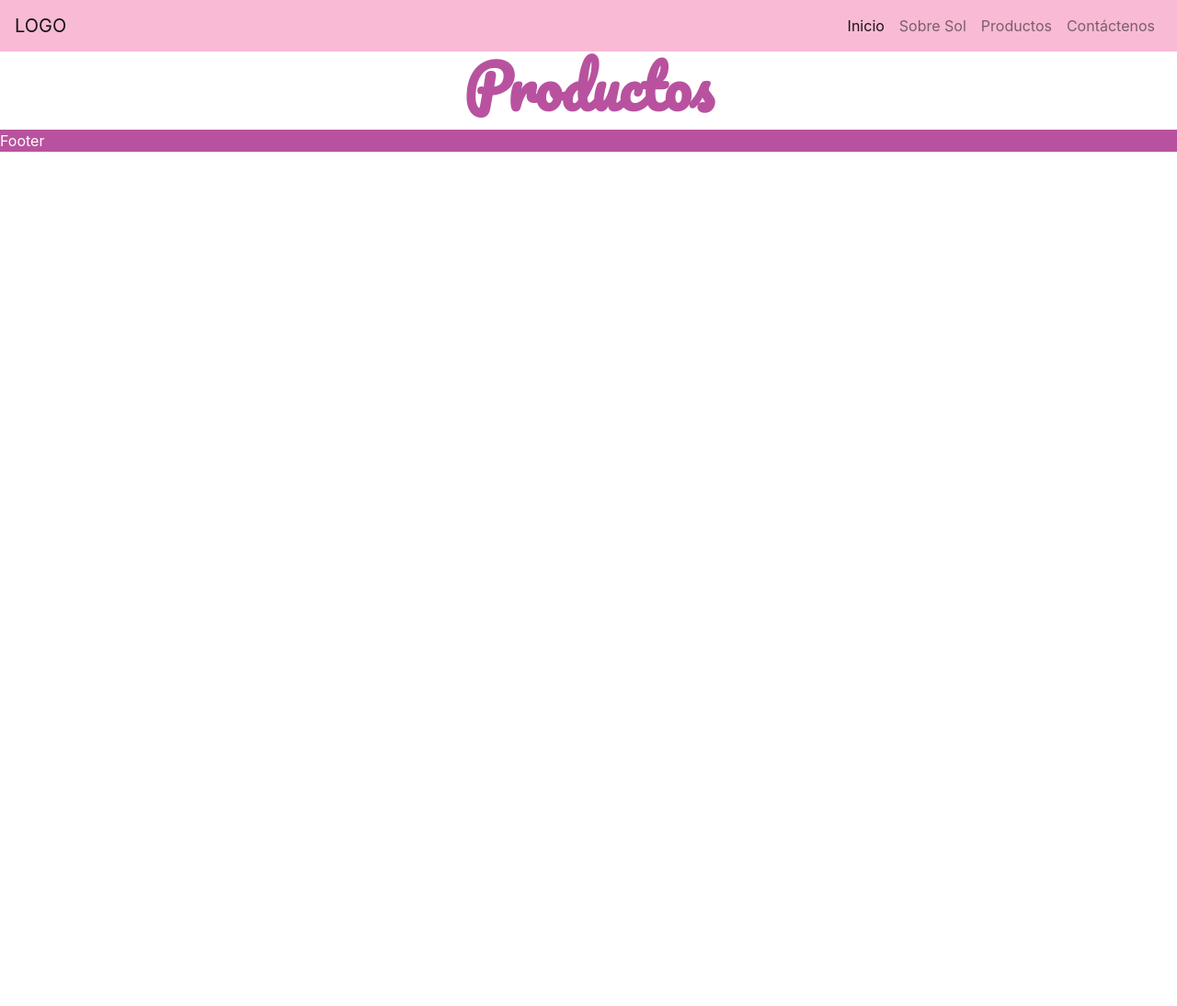
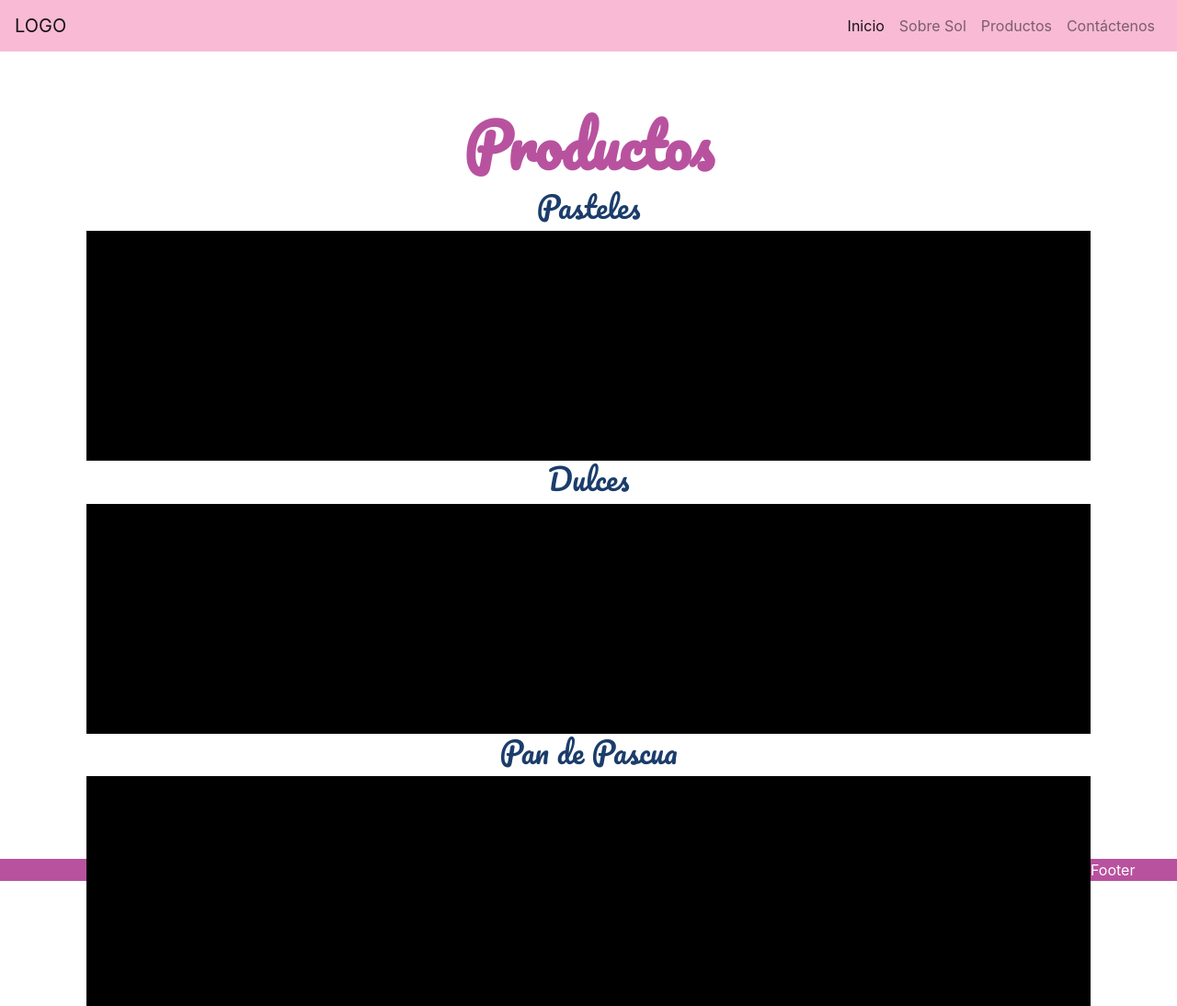
Before and after one commit to fernandakauak/sol-reposteria, a PHP site: page /productos.php in a window 1280 px wide. Shown: the whole page at 92% size. Before the commit the page ends 165 px from the top, so only its background shows below. Run offline with PHP 8.4, Linux system fonts and the light colour scheme; some libraries are stand-ins or nearby versions.

Commit message:
Inicio secciones contacto y productos

```diff
--- a/css/style.css
+++ b/css/style.css
@@ -36,6 +36,17 @@
 .about, .portfolio, .contact {
   color: #1b3d6b;
   text-align: center;
+  padding: 5%;
+  height: auto;
+}
+
+.about {
+  background-image: url("../img/bg-about.png");
+}
+
+.contact {
+  background-image: url('../img/bg-contact.png');
+  background-size: 100%;
 }
 
 .about h1, .portfolio h1, .contact h1 {
@@ -44,28 +55,20 @@
   font-weight: bold;
 }
 
-.about {
-  padding: 5%;
-  height: auto;
-  background-image: url("../img/bg-about.png");
-}
-
 .about img.logo {
   margin: 3% auto;
   width: 25%;
 }
 
+.contact .img {
+  float: left;
+}
 
 .services .text-primary {
   color: #3C1313;
 }
 
-.contact {
-  background-image: url('/src/img/bg.jpg');
-  height: auto;
-  overflow: auto;
-  margin-bottom: 0;
-}
+
 
 .contact label, .contact input, .contact textarea {
   width: 100%;
--- a/productos.php
+++ b/productos.php
@@ -1,7 +1,31 @@
 <?php include("header.php"); ?>
 
-<content class="portfolio">
+<div class="portfolio">
   <h1>Productos</h1>
-</content>
+  <div class="col-lg-12">
+  	<h2>Pasteles</h2>
+  	<div class="col-lg-12" style="margin-bottom:3%">
+  		<div class="col-lg-4" style="height:250px;background-color:#000;float:left;"></div>
+		<div class="col-lg-4" style="height:250px;background-color:#000;float:left;"></div>
+		<div class="col-lg-4" style="height:250px;background-color:#000;float:left;"></div>
+  	</div>
+  </div>
+	<div class="col-lg-12">
+  	<h2>Dulces</h2>
+  	<div class="col-lg-12" style="margin-bottom:3%">
+  		<div class="col-lg-4" style="height:250px;background-color:#000;float:left;"></div>
+		<div class="col-lg-4" style="height:250px;background-color:#000;float:left;"></div>
+		<div class="col-lg-4" style="height:250px;background-color:#000;float:left;"></div>
+  	</div>
+  </div>
+  <div class="col-lg-12">
+  	<h2>Pan de Pascua</h2>
+  	<div class="col-lg-12" style="margin-bottom:3%">
+  		<div class="col-lg-4" style="height:250px;background-color:#000;float:left;"></div>
+		<div class="col-lg-4" style="height:250px;background-color:#000;float:left;"></div>
+		<div class="col-lg-4" style="height:250px;background-color:#000;float:left;"></div>
+  	</div>
+  </div>
+</div>
 
 <?php include('footer.php') ?>
```
Also changed, not shown: contacto.php (+11 -2 lines), img/bg-contact.png (added), img/sol.png (added).
